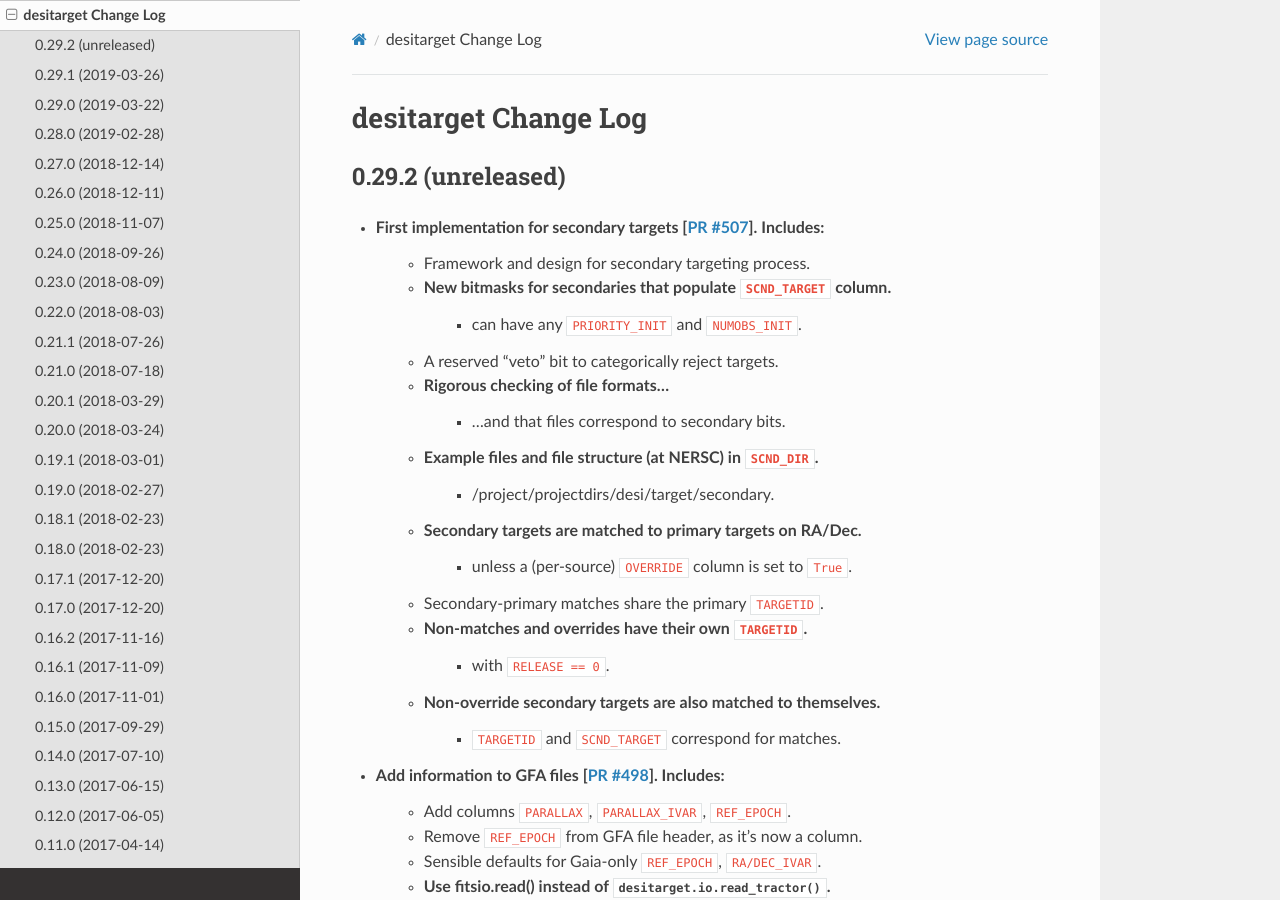
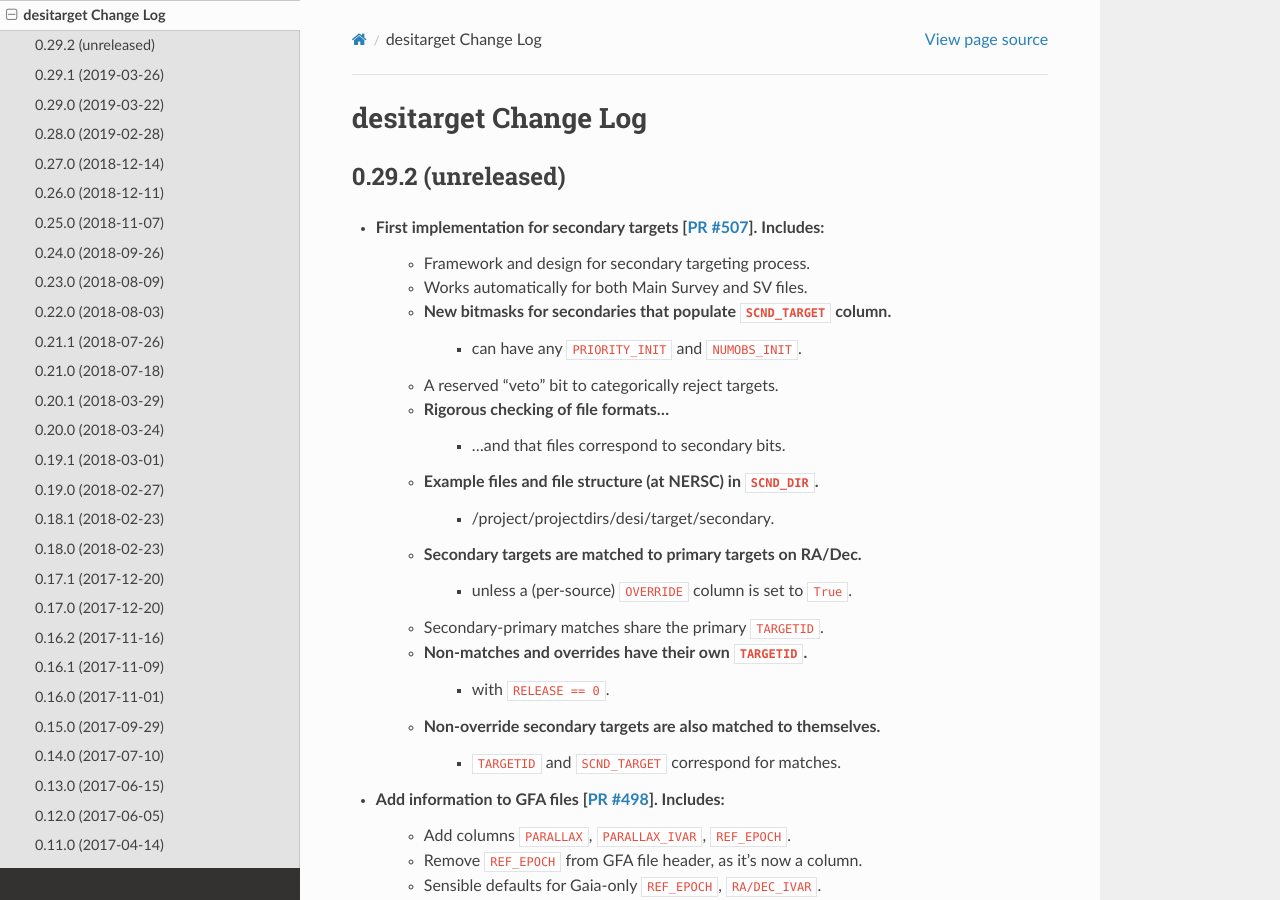
Before and after one commit to desihub/desitarget, a Sphinx documentation site: the page built from doc/changes.rst, in a window 1280 px wide and 900 px high. Built offline with Sphinx 7.4.7 and the Read the Docs theme 2.0.0, drawn with Linux system fonts in a browser that asks for light colours.

Commit message:
minor update to changes docs [ci skip]

```diff
--- a/doc/changes.rst
+++ b/doc/changes.rst
@@ -7,6 +7,7 @@
 
 * First implementation for secondary targets [`PR #507`_]. Includes:
     * Framework and design for secondary targeting process.
+    * Works automatically for both Main Survey and SV files.
     * New bitmasks for secondaries that populate ``SCND_TARGET`` column.
         * can have any ``PRIORITY_INIT`` and ``NUMOBS_INIT``.
     * A reserved "veto" bit to categorically reject targets.
```
